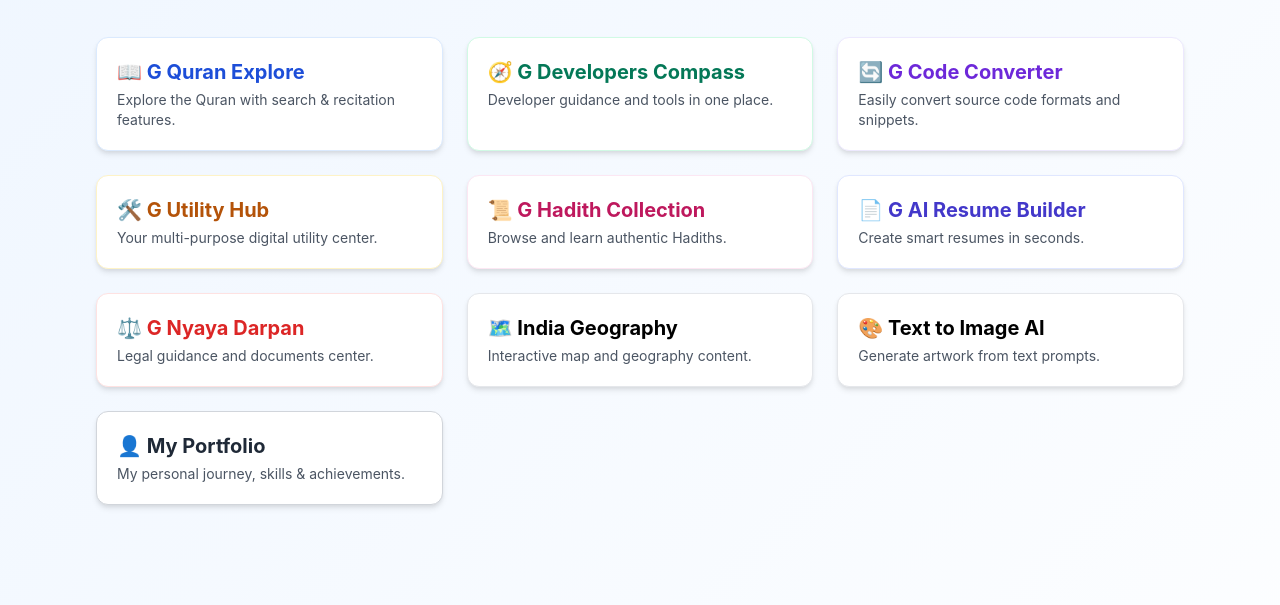
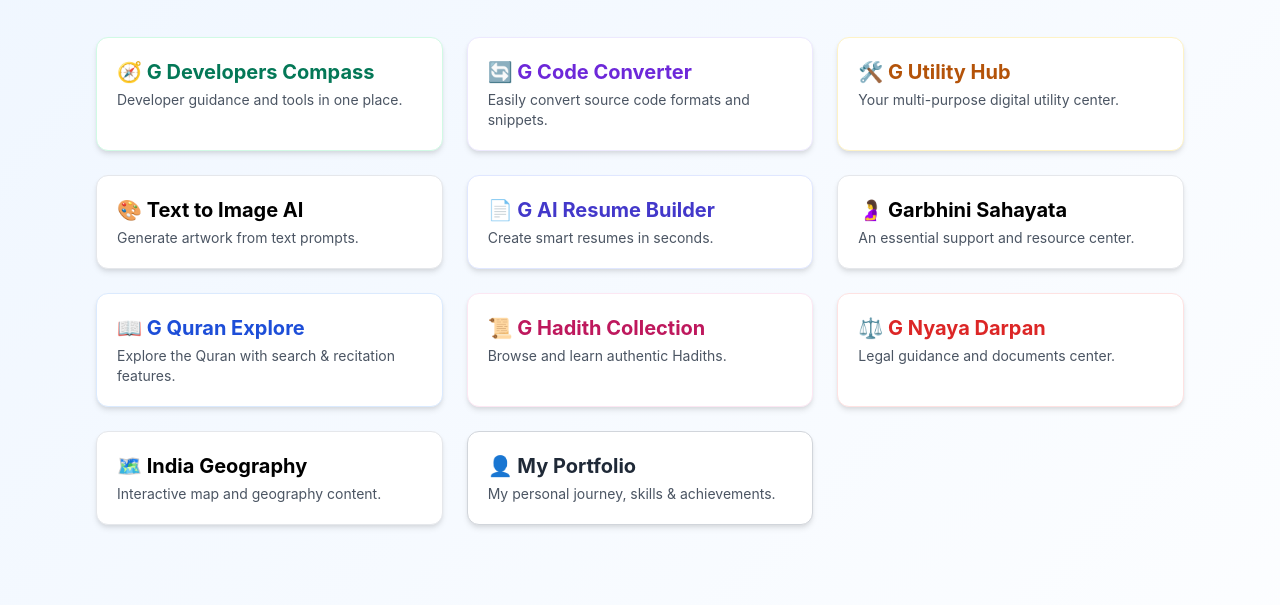
Before and after one commit to gufaranmujawar3743/Gwebmaster, a plain HTML site: page index.html in a window 1280 px wide. Shown: the part 195-800 px from the top of the page. Drawn offline with nearby package versions, Linux system fonts and the light colour scheme.

Commit message:
added one more tab for garbhini sahayata
Updated various styles for dark mode, added new text and border colors, and modified project links.

```diff
--- a/index.html
+++ b/index.html
@@ -40,7 +40,7 @@
     body.dark .text-gray-700 {
       color: #cbd5e0;
     }
-    body.dark .hover\\:text-blue-700:hover {
+    body.dark .hover\:text-blue-700:hover {
       color: #63b3ed;
     }
     body.dark .text-gray-800 {
@@ -58,6 +58,7 @@
     body.dark .border-red-100,
     body.dark .border-teal-100,
     body.dark .border-rose-100,
+    body.dark .border-orange-100, /* Added new border color for the new project */
     body.dark .border-gray-300 {
       border-color: #4a5568;
     }
@@ -70,6 +71,7 @@
     body.dark .text-red-600 { color: #fc8181; }
     body.dark .text-teal-700 { color: #5eead4; }
     body.dark .text-rose-600 { color: #fda4af; }
+    body.dark .text-orange-700 { color: #fb923c; } /* Added new text color for the new project */
     body.dark .text-gray-800 { color: #e2e8f0; }
     body.dark .border-t {
       border-color: #4a5568;
@@ -103,10 +105,7 @@
     </section>
 
     <div class="grid grid-cols-1 sm:grid-cols-2 lg:grid-cols-3 gap-6">
-      <a href="https://gquranexplore.pages.dev/" class="bg-white shadow-md rounded-xl p-5 hover:shadow-xl transition border border-blue-100 dark:bg-gray-800 dark:border-gray-700">
-        <h3 class="text-xl font-bold text-blue-700 mb-1">📖 G Quran Explore</h3>
-        <p class="text-gray-600 text-sm">Explore the Quran with search & recitation features.</p>
-      </a>
+
       <a href="https://gdeveloperscompass.pages.dev/" class="bg-white shadow-md rounded-xl p-5 hover:shadow-xl transition border border-green-100 dark:bg-gray-800 dark:border-gray-700">
         <h3 class="text-xl font-bold text-green-700 mb-1">🧭 G Developers Compass</h3>
         <p class="text-gray-600 text-sm">Developer guidance and tools in one place.</p>
@@ -119,30 +118,42 @@
         <h3 class="text-xl font-bold text-yellow-700 mb-1">🛠️ G Utility Hub</h3>
         <p class="text-gray-600 text-sm">Your multi-purpose digital utility center.</p>
       </a>
-      <a href="https://ghadithcollection.pages.dev/" class="bg-white shadow-md rounded-xl p-5 hover:shadow-xl transition border border-pink-100 dark:bg-gray-800 dark:border-gray-700">
-        <h3 class="text-xl font-bold text-pink-700 mb-1">📜 G Hadith Collection</h3>
-        <p class="text-gray-600 text-sm">Browse and learn authentic Hadiths.</p>
+
+      <a href="https://texttoimagegenerate-flux-1-dev.pages.dev/" class="bg-white shadow-md rounded-xl p-5 hover:shadow-xl transition border border-rose-100 dark:bg-gray-800 dark:border-gray-700">
+        <h3 class="text-xl font-bold text-rose-600 mb-1">🎨 Text to Image AI</h3>
+        <p class="text-gray-600 text-sm">Generate artwork from text prompts.</p>
       </a>
       <a href="https://gairesumebuilder.pages.dev/#home" class="bg-white shadow-md rounded-xl p-5 hover:shadow-xl transition border border-indigo-100 dark:bg-gray-800 dark:border-gray-700">
         <h3 class="text-xl font-bold text-indigo-700 mb-1">📄 G AI Resume Builder</h3>
         <p class="text-gray-600 text-sm">Create smart resumes in seconds.</p>
       </a>
+      <a href="https://garbhinisahayata.pages.dev/" class="bg-white shadow-md rounded-xl p-5 hover:shadow-xl transition border border-orange-100 dark:bg-gray-800 dark:border-gray-700">
+        <h3 class="text-xl font-bold text-orange-700 mb-1">🤰 Garbhini Sahayata</h3>
+        <p class="text-gray-600 text-sm">An essential support and resource center.</p>
+      </a>
+
+      <a href="https://gquranexplore.pages.dev/" class="bg-white shadow-md rounded-xl p-5 hover:shadow-xl transition border border-blue-100 dark:bg-gray-800 dark:border-gray-700">
+        <h3 class="text-xl font-bold text-blue-700 mb-1">📖 G Quran Explore</h3>
+        <p class="text-gray-600 text-sm">Explore the Quran with search & recitation features.</p>
+      </a>
+      <a href="https://ghadithcollection.pages.dev/" class="bg-white shadow-md rounded-xl p-5 hover:shadow-xl transition border border-pink-100 dark:bg-gray-800 dark:border-gray-700">
+        <h3 class="text-xl font-bold text-pink-700 mb-1">📜 G Hadith Collection</h3>
+        <p class="text-gray-600 text-sm">Browse and learn authentic Hadiths.</p>
+      </a>
       <a href="https://gnyayadarpan.pages.dev" class="bg-white shadow-md rounded-xl p-5 hover:shadow-xl transition border border-red-100 dark:bg-gray-800 dark:border-gray-700">
         <h3 class="text-xl font-bold text-red-600 mb-1">⚖️ G Nyaya Darpan</h3>
         <p class="text-gray-600 text-sm">Legal guidance and documents center.</p>
       </a>
+
       <a href="https://indiageographywebsite.pages.dev/" class="bg-white shadow-md rounded-xl p-5 hover:shadow-xl transition border border-teal-100 dark:bg-gray-800 dark:border-gray-700">
         <h3 class="text-xl font-bold text-teal-700 mb-1">🗺️ India Geography</h3>
         <p class="text-gray-600 text-sm">Interactive map and geography content.</p>
-      </a>
-      <a href="https://texttoimagegenerate-flux-1-dev.pages.dev/" class="bg-white shadow-md rounded-xl p-5 hover:shadow-xl transition border border-rose-100 dark:bg-gray-800 dark:border-gray-700">
-        <h3 class="text-xl font-bold text-rose-600 mb-1">🎨 Text to Image AI</h3>
-        <p class="text-gray-600 text-sm">Generate artwork from text prompts.</p>
       </a>
       <a href="https://gufaranportfolio.pages.dev/" class="bg-white shadow-md rounded-xl p-5 hover:shadow-xl transition border border-gray-300 dark:bg-gray-800 dark:border-gray-700">
         <h3 class="text-xl font-bold text-gray-800 mb-1">👤 My Portfolio</h3>
         <p class="text-gray-600 text-sm">My personal journey, skills & achievements.</p>
       </a>
+
     </div>
   </main>
 
@@ -164,7 +175,7 @@
             <path fill-rule="evenodd" d="M16.338 16.338C19.782 12.894 19.782 7.106 16.338 3.662C12.894 0.218 7.106 0.218 3.662 3.662C0.218 7.106 0.218 12.894 3.662 16.338C7.106 19.782 12.894 19.782 16.338 16.338ZM11.496 11.496L10.5 10.5L9.504 11.496L10.5 12.492L11.496 11.496Z" clip-rule="evenodd" />
             <path d="M18.337 16.892a.75.75 0 00-1.06 0l-4.5-4.5a.75.75 0 00-1.06 0l-4.5 4.5a.75.75 0 001.06 1.06l4.5-4.5 4.5 4.5a.75.75 0 001.06-1.06Z" />
             <path fill-rule="evenodd" d="M21 12a9 9 0 11-18 0 9 9 0 0118 0ZM7.5 10.5a.75.75 0 00-1.5 0v3a.75.75 0 001.5 0v-3ZM10.5 10.5a.75.75 0 00-1.5 0v3a.75.75 0 001.5 0v-3ZM13.5 10.5a.75.75 0 00-1.5 0v3a.75.75 0 001.5 0v-3ZM16.5 10.5a.75.75 0 00-1.5 0v3a.75.75 0 001.5 0v-3Z" clip-rule="evenodd" />
-             <path d="M12 2C6.477 2 2 6.477 2 12s4.477 10 10 10 10-4.477 10-10S17.523 2 12 2Zm-2.25 14.25a.75.75 0 01-1.5 0v-6a.75.75 0 011.5 0v6Zm4.5 0a.75.75 0 01-1.5 0v-6a.75.75 0 011.5 0v6Zm3.75-6.75a.75.75 0 00-1.5 0v.75a.75.75 0 001.5 0v-.75ZM18.75 12a.75.75 0 01-1.5 0v.75a.75.75 0 011.5 0V12Z" />
+              <path d="M12 2C6.477 2 2 6.477 2 12s4.477 10 10 10 10-4.477 10-10S17.523 2 12 2Zm-2.25 14.25a.75.75 0 01-1.5 0v-6a.75.75 0 011.5 0v6Zm4.5 0a.75.75 0 01-1.5 0v-6a.75.75 0 011.5 0v6Zm3.75-6.75a.75.75 0 00-1.5 0v.75a.75.75 0 001.5 0v-.75ZM18.75 12a.75.75 0 01-1.5 0v.75a.75.75 0 011.5 0V12Z" />
           </svg>
         </a>
         <a href="#" class="text-gray-600 hover:text-blue-600 dark:text-gray-400 dark:hover:text-blue-400" aria-label="GitHub">
```
